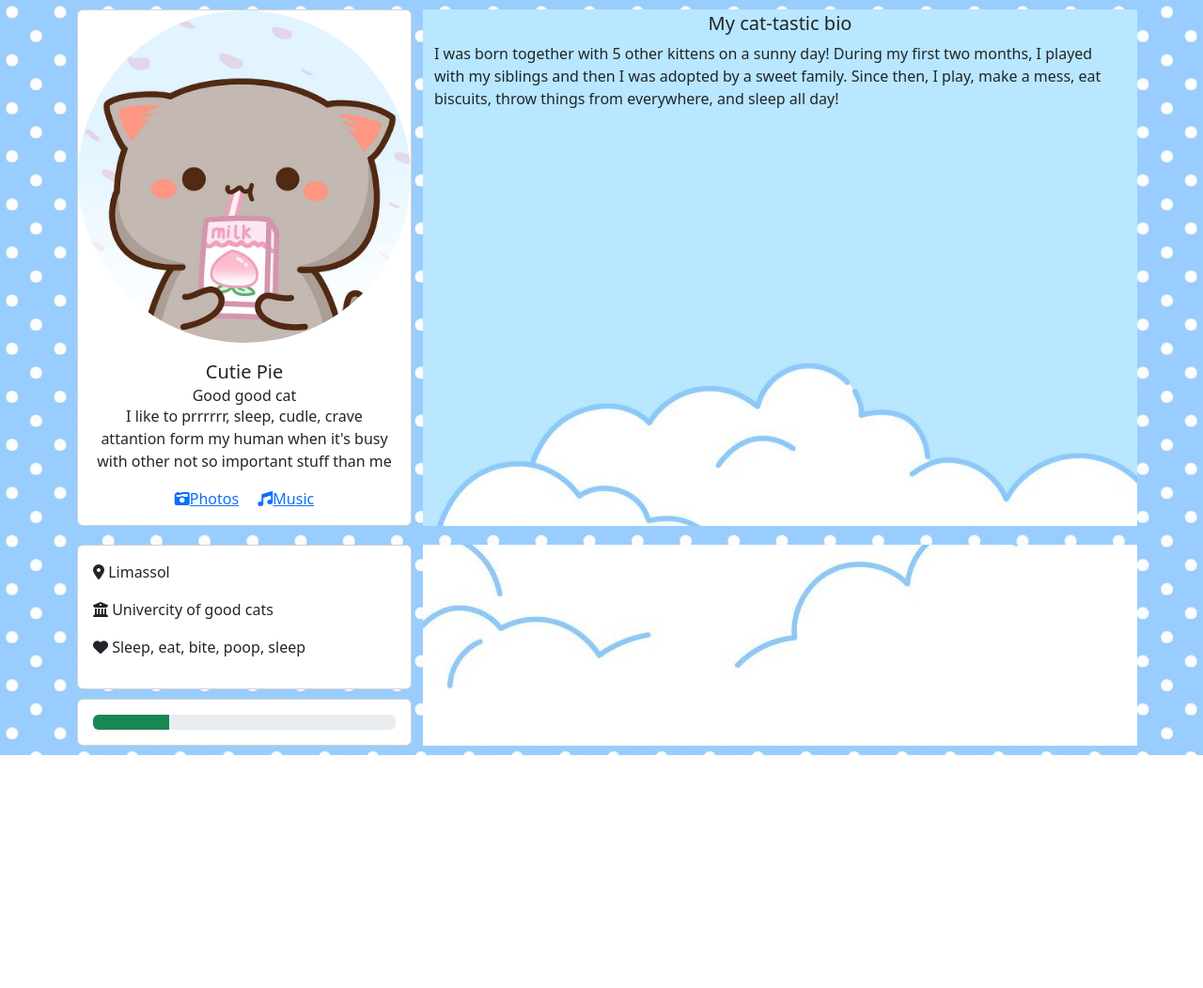
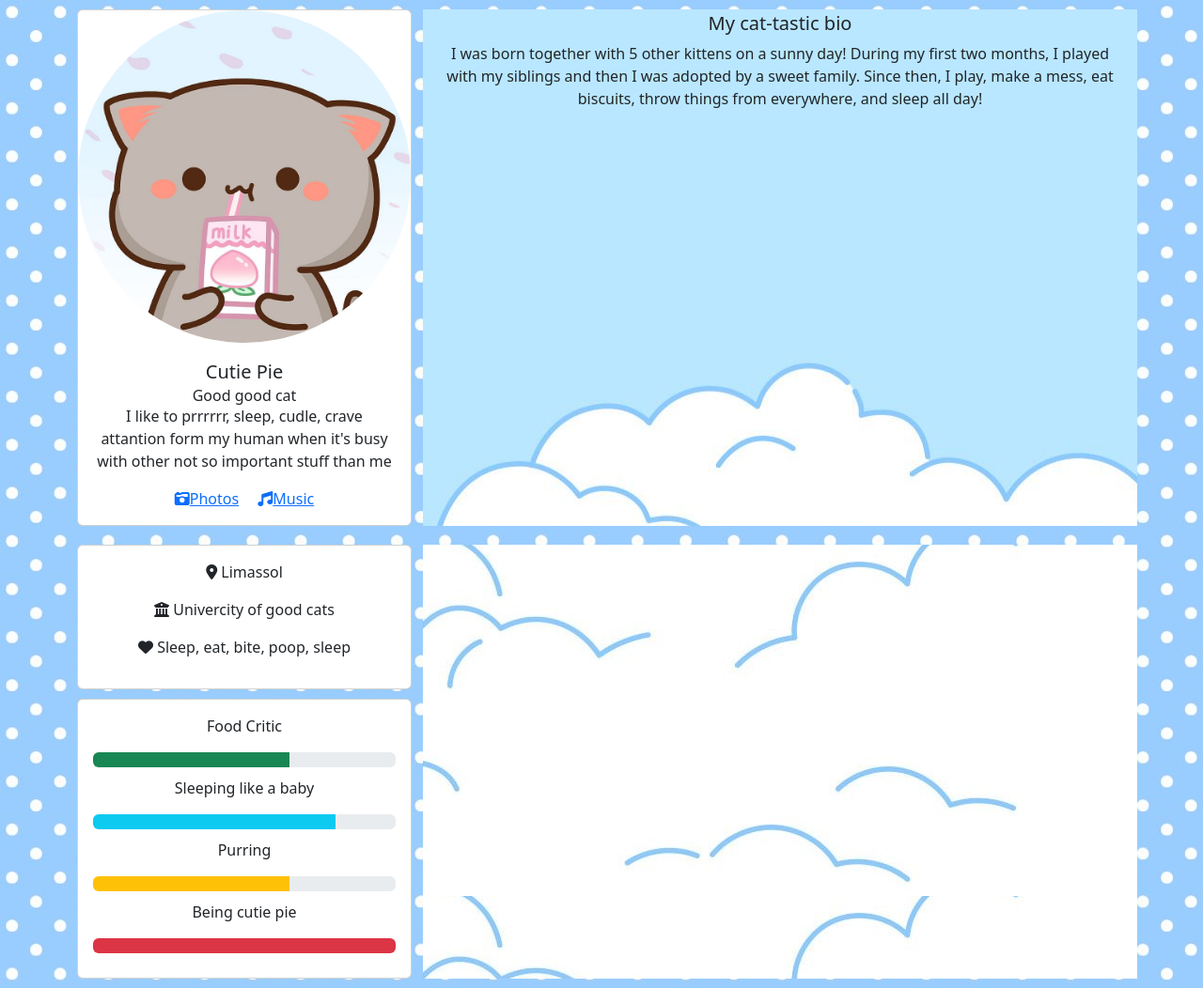
Before and after one commit to annapikhotina/annapikhotina.github.io, a plain HTML site: page index.html in a window 1280 px wide. Shown: the whole page at 94% size. Before the commit the page ends 804 px from the top, so only its background shows below. Drawn offline with nearby package versions, Linux system fonts and the light colour scheme.

Commit message:
Add files via upload

```diff
--- a/css/style.css
+++ b/css/style.css
@@ -8,7 +8,7 @@ h5 {
 }
 
 
-.avatar {
+.avatar, p {
 	text-align: center;
 }
 
@@ -31,3 +31,7 @@ h5 {
 	margin-top: 10px;
 	margin-bottom: 10px;
 }
+
+.progress {
+	margin: 10px 0;
+}
--- a/index.html
+++ b/index.html
@@ -58,9 +58,27 @@
 
 				<div class="card skills">
 					<div class="card-body">
+						<p> Food Critic </p>
 						<div class="progress">
-							<div class="progress-bar bg-success" role="progressbar" style="width: 25%" aria-valuenow="25" aria-valuemin="0" aria-valuemax="100"></div>
+							<div class="progress-bar bg-success" role="progressbar" style="width: 65%" aria-valuenow="25" aria-valuemin="0" aria-valuemax="100"></div>
 						</div>
+
+						<p> Sleeping like a baby </p>
+						<div class="progress">
+							<div class="progress-bar bg-info" role="progressbar" style="width: 80%" aria-valuenow="50" aria-valuemin="0" aria-valuemax="100"></div>
+						</div>
+
+
+						<p> Purring </p>
+						<div class="progress">
+							<div class="progress-bar bg-warning" role="progressbar" style="width: 65%" aria-valuenow="75" aria-valuemin="0" aria-valuemax="100"></div>
+						</div>
+
+						<p> Being cutie pie </p>
+						<div class="progress">
+							<div class="progress-bar bg-danger" role="progressbar" style="width: 100%" aria-valuenow="100" aria-valuemin="0" aria-valuemax="100"></div>
+						</div>
+
 					</div>
 				</div>
 			</div>
```
